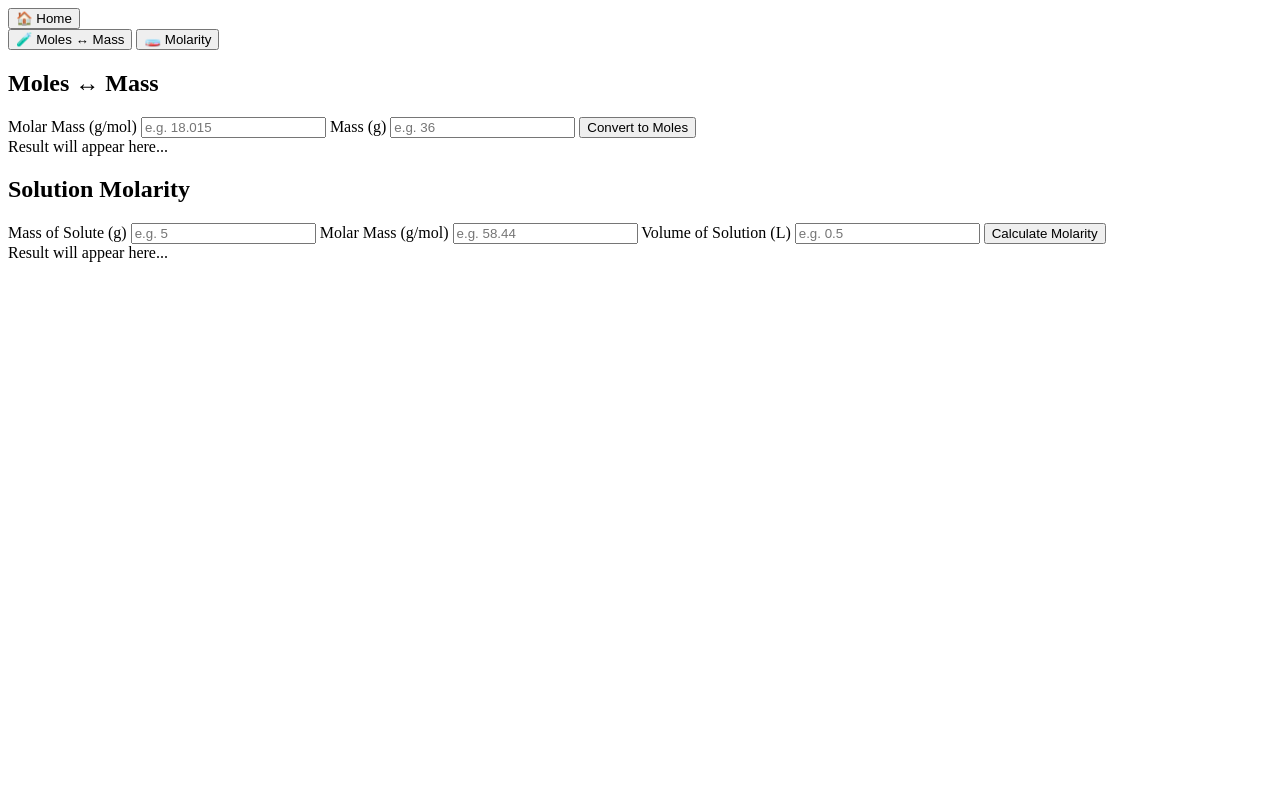
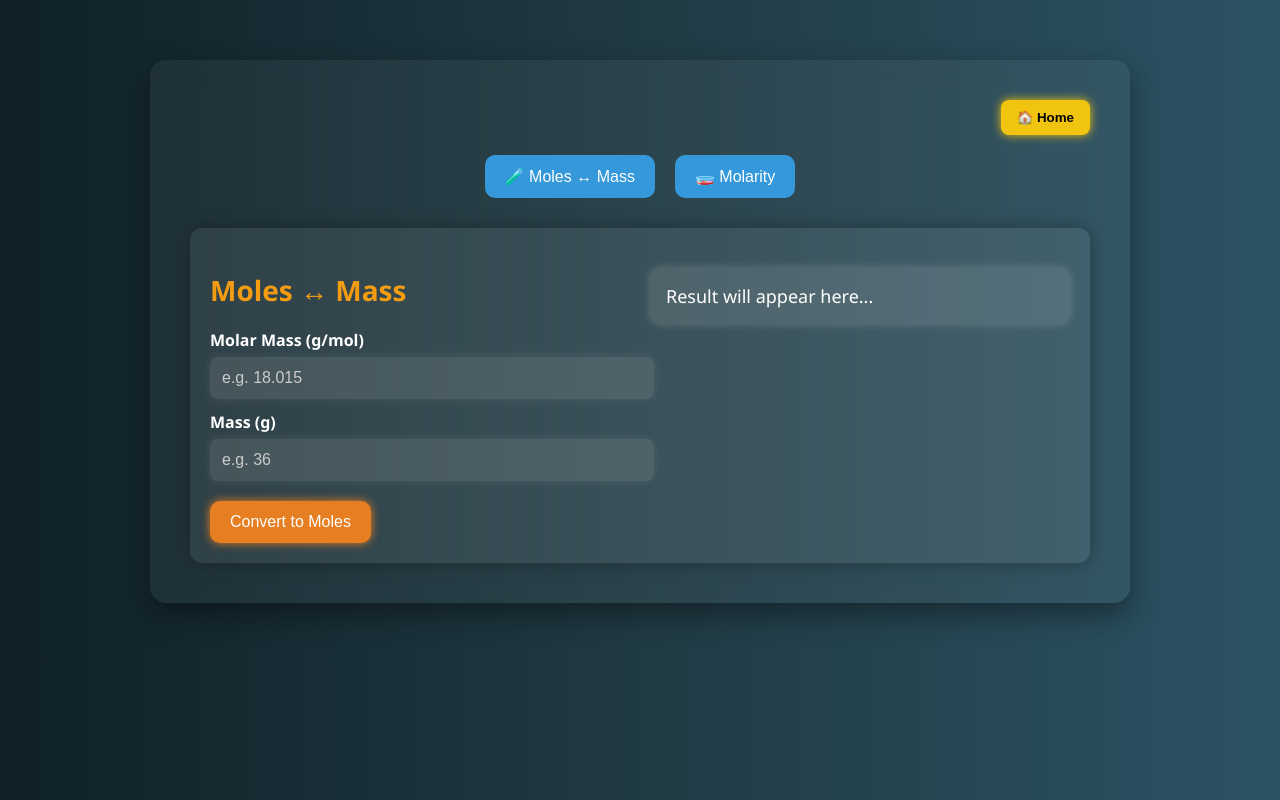
Before and after one commit to vaishaknr2005-eng/calculator, a plain HTML site: page chemistry.html in a window 1280 px wide. Drawn offline with Linux system fonts and the light colour scheme.

Commit message:
Update chemistry.html

```diff
--- a/chemistry.html
+++ b/chemistry.html
@@ -9,19 +9,157 @@
   <meta name="description" content="Interactive Chemistry Calculator to convert between moles and mass, and calculate solution molarity. Built by Vaishak with glowing UI and modular layout.">
   <meta name="keywords" content="chemistry calculator, moles to mass, molarity calculator, solution concentration, Vaishak, Mysore, science tools">
   <meta name="author" content="Vaishak">
-  <link rel="canonical" href="www.calculatorhub.icu/chemistry.html" />
+  <link rel="canonical" href="https://www.calculatorhub.icu/chemistry.html" />
 
   <!-- Open Graph Tags -->
   <meta property="og:title" content="Chemistry Calculator by Vaishak">
   <meta property="og:description" content="Convert moles to mass and calculate molarity with this sleek, interactive chemistry tool.">
   <meta property="og:type" content="website">
-  <meta property="og:url" content="www.calculatorhub.icu/chemistry.html">
+  <meta property="og:url" content="https://www.calculatorhub.icu/chemistry.html">
   <meta property="og:locale" content="en_IN">
 
+  <style>
+    body {
+      margin: 0;
+      font-family: 'Segoe UI', sans-serif;
+      background: linear-gradient(to right, #0f2027, #203a43, #2c5364);
+      color: #fff;
+    }
 
-  <style>
-    /* [Your existing CSS remains unchanged] */
-    /* ... */
+    .container {
+      max-width: 900px;
+      margin: 60px auto;
+      padding: 40px;
+      background: rgba(255, 255, 255, 0.05);
+      backdrop-filter: blur(10px);
+      border-radius: 16px;
+      box-shadow: 0 12px 30px rgba(0,0,0,0.4);
+      animation: fadeIn 1s ease;
+    }
+
+    .home-button {
+      text-align: right;
+      margin-bottom: 20px;
+    }
+
+    .home-button button {
+      background-color: #f1c40f;
+      color: #000;
+      border: none;
+      padding: 10px 16px;
+      border-radius: 8px;
+      cursor: pointer;
+      font-weight: bold;
+      box-shadow: 0 0 10px #f1c40f;
+    }
+
+    .tabs {
+      display: flex;
+      justify-content: center;
+      gap: 20px;
+      margin-bottom: 30px;
+    }
+
+    .tabs button {
+      background-color: #3498db;
+      border: none;
+      padding: 12px 20px;
+      border-radius: 10px;
+      color: white;
+      font-size: 16px;
+      cursor: pointer;
+      transition: background 0.3s ease, transform 0.2s ease;
+    }
+
+    .tabs button:hover {
+      background-color: #2980b9;
+      transform: scale(1.05);
+    }
+
+    .card {
+      display: none;
+      padding: 20px;
+      border-radius: 12px;
+      background: rgba(255, 255, 255, 0.07);
+      box-shadow: 0 0 20px rgba(0,0,0,0.3);
+      animation: fadeIn 0.5s ease;
+    }
+
+    .card.active {
+      display: flex;
+      flex-wrap: wrap;
+      gap: 20px;
+    }
+
+    .left, .right {
+      flex: 1 1 400px;
+    }
+
+    h2 {
+      font-size: 28px;
+      color: #f39c12;
+      margin-bottom: 20px;
+    }
+
+    label {
+      display: block;
+      margin-top: 12px;
+      font-weight: bold;
+    }
+
+    input {
+      width: 100%;
+      padding: 12px;
+      margin-top: 6px;
+      border-radius: 8px;
+      border: none;
+      background: rgba(255, 255, 255, 0.1);
+      color: #fff;
+      font-size: 16px;
+      box-shadow: 0 0 10px rgba(255,255,255,0.1);
+    }
+
+    input::placeholder {
+      color: #ccc;
+    }
+
+    .calc {
+      margin-top: 20px;
+      padding: 12px 20px;
+      background-color: #e67e22;
+      border: none;
+      border-radius: 10px;
+      color: white;
+      font-size: 16px;
+      cursor: pointer;
+      box-shadow: 0 0 10px #e67e22;
+      transition: background 0.3s ease;
+    }
+
+    .calc:hover {
+      background-color: #d35400;
+    }
+
+    .result {
+      margin-top: 20px;
+      font-size: 18px;
+      background: rgba(255,255,255,0.1);
+      padding: 16px;
+      border-radius: 10px;
+      box-shadow: 0 0 10px rgba(255,255,255,0.2);
+    }
+
+    @keyframes fadeIn {
+      from { opacity: 0; transform: translateY(20px); }
+      to { opacity: 1; transform: translateY(0); }
+    }
+
+    @media (max-width: 600px) {
+      .tabs {
+        flex-direction: column;
+        align-items: center;
+      }
+    }
   </style>
 </head>
 <body>
@@ -88,6 +226,8 @@
       result.textContent = `🧪 Moles: ${moles.toFixed(4)} mol`;
     }
 
+
+
     function calculateMolarity() {
       const mass = parseFloat(document.getElementById("soluteMass").value);
       const molarMass = parseFloat(document.getElementById("soluteMolarMass").value);
```
